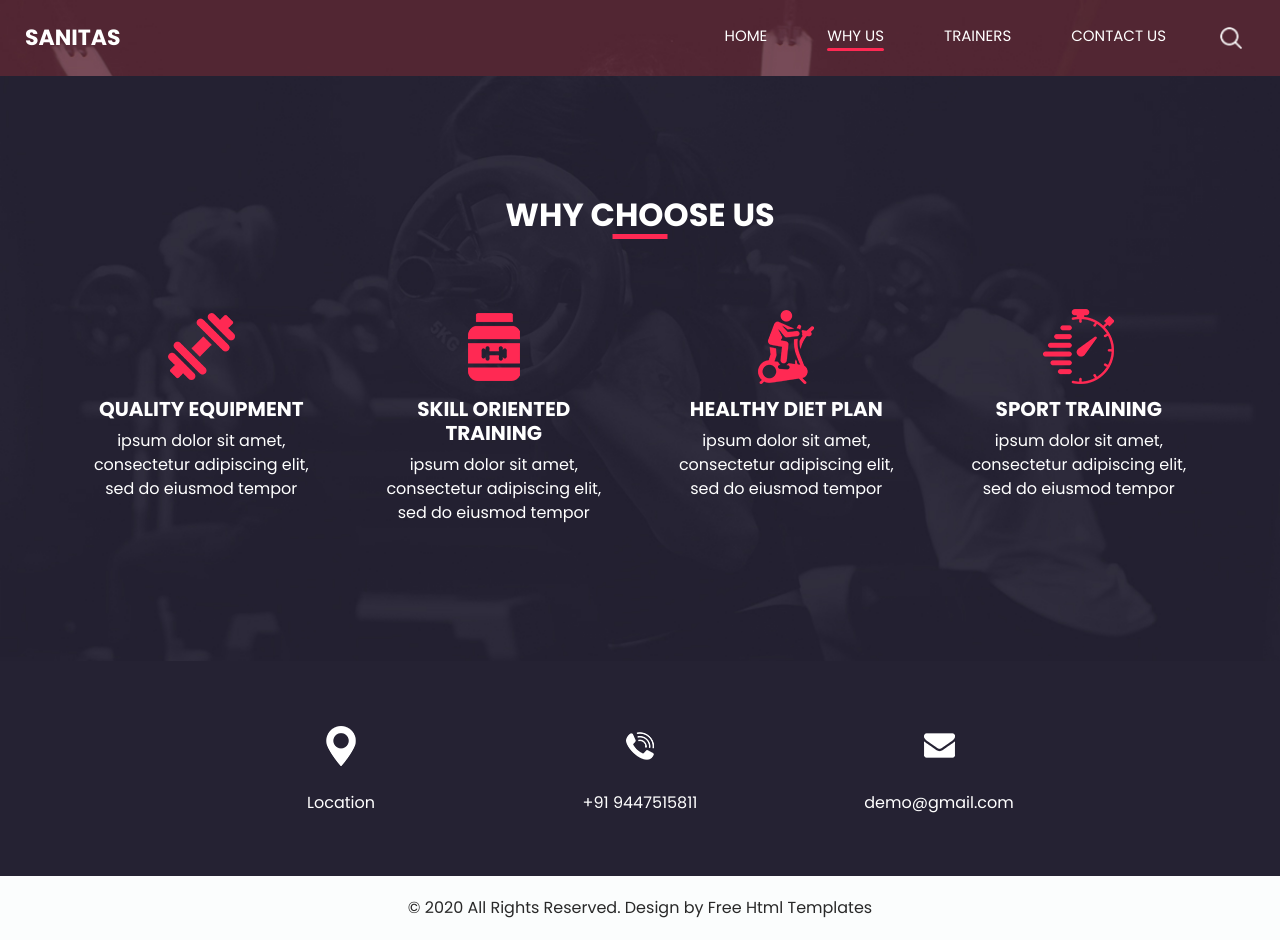
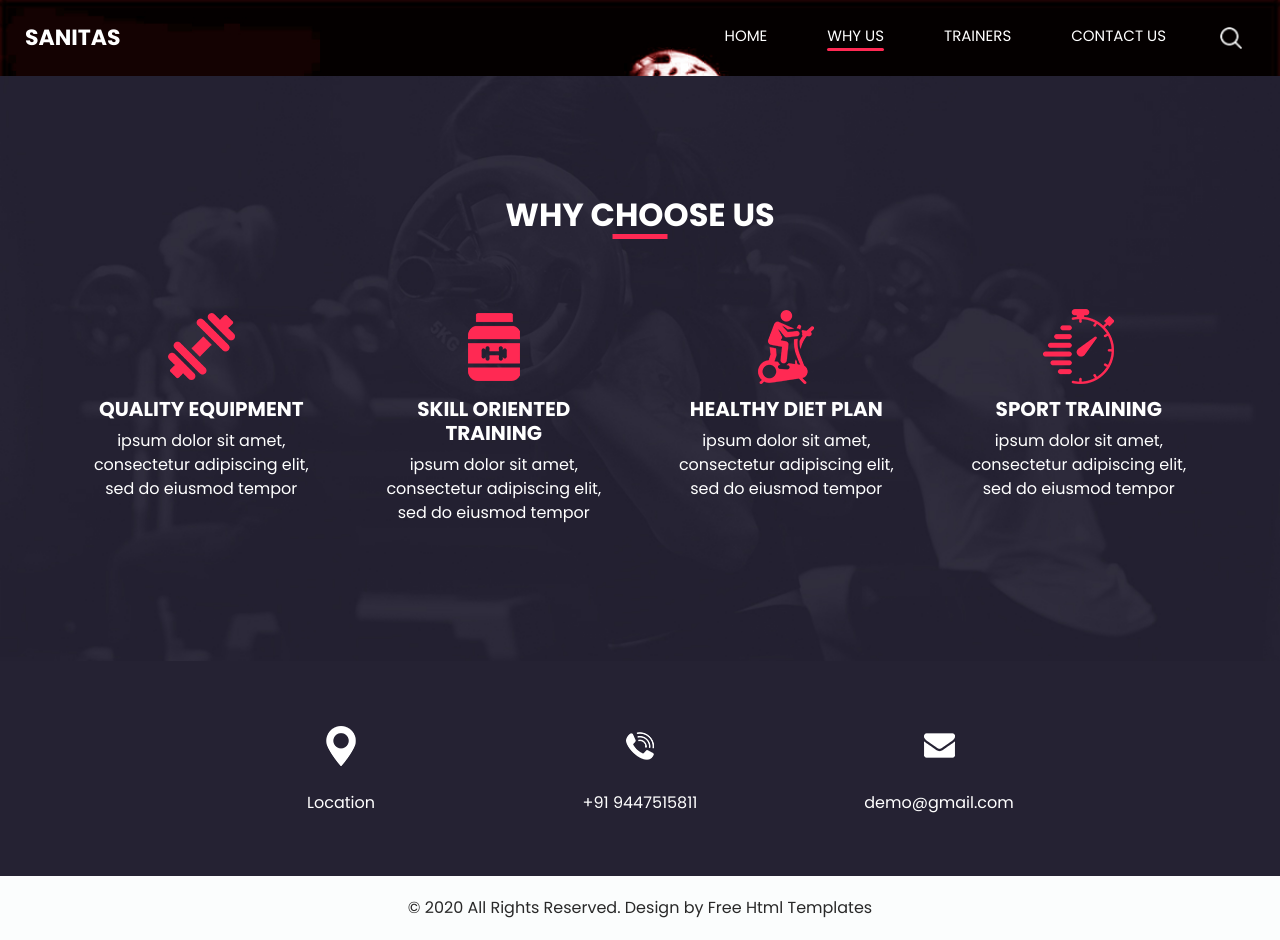
Before and after one commit to shaheen666/Sanitastkd, a plain HTML site: page why.html in a window 1280 px wide. Drawn offline with nearby package versions, Linux system fonts and the light colour scheme; files that its build step writes are made by us from their sources; files whose address does not match are found by name.

Commit message:
Update why.html

```diff
--- a/why.html
+++ b/why.html
@@ -24,7 +24,7 @@
     <!-- fonts style -->
     <link href="https://fonts.googleapis.com/css?family=Poppins:400,600,700&display=swap" rel="stylesheet">
     <!-- Custom styles for this template -->
-    <link href="css/style.css" rel="stylesheet"/>
+    <link href="style.css" rel="stylesheet"/>
     <!-- responsive style -->
     <link href="css/responsive.css" rel="stylesheet"/>
 </head>
```
